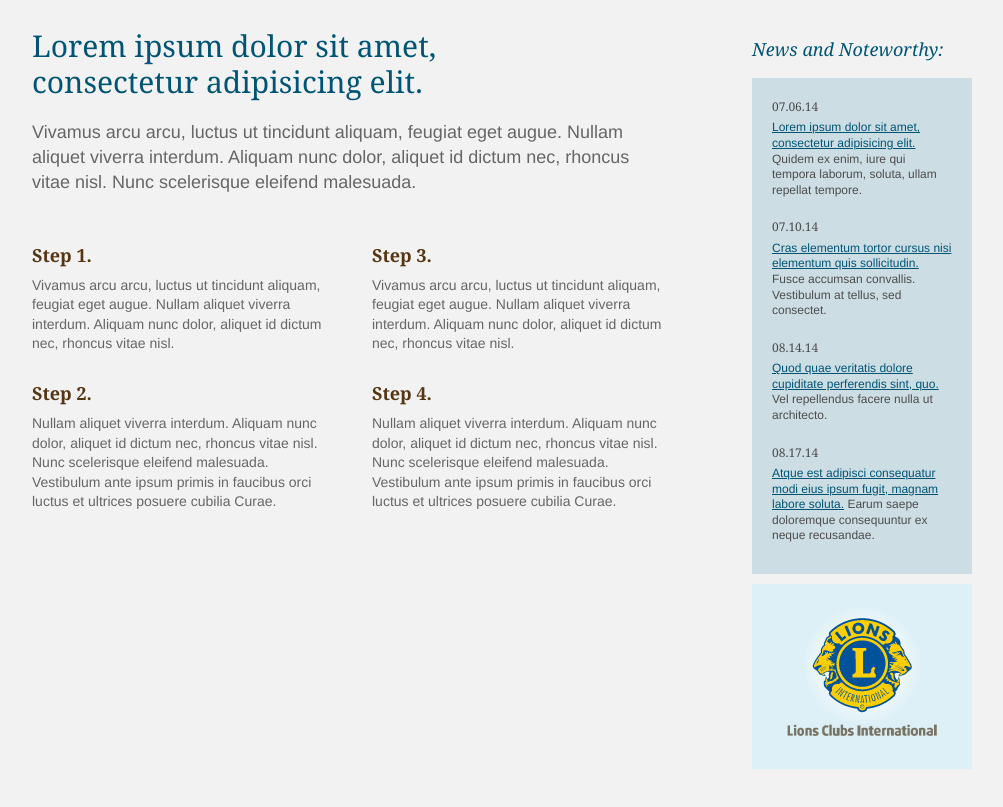
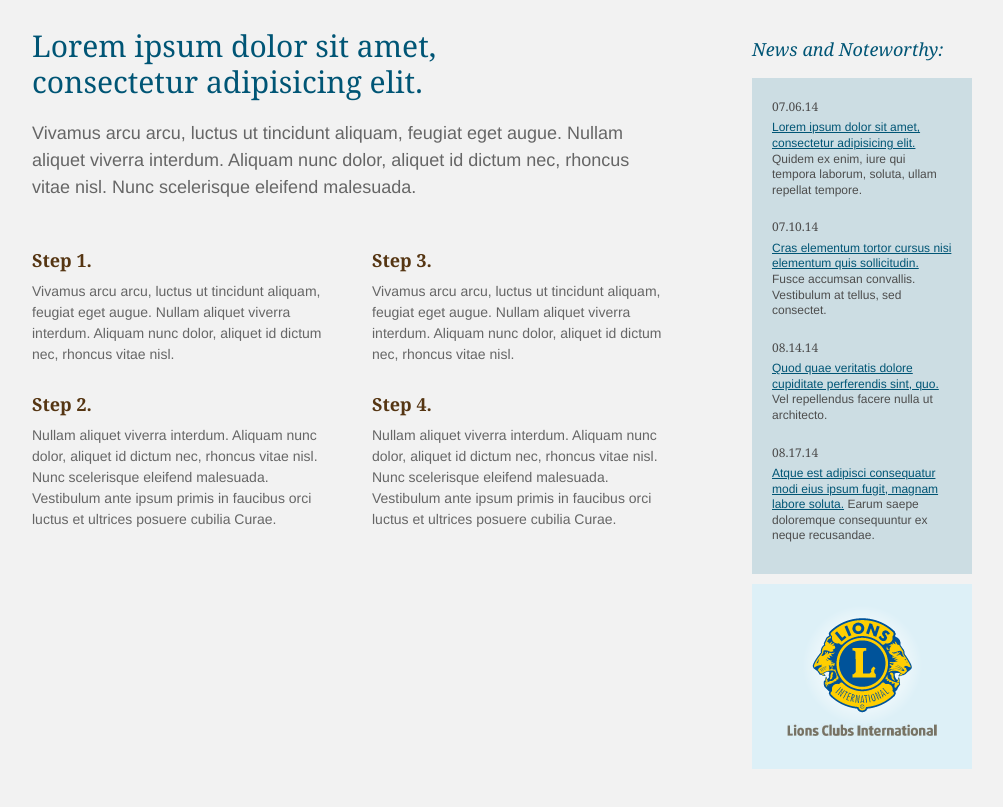
Before and after one commit to jslee85/thinkful_small_business_webpage, a plain HTML site: page index.html in a window 1280 px wide. Shown: the part 1320-2127 px from the top of the page, without its empty margins (138-1141 px from the left). Drawn offline with Linux system fonts and the light colour scheme.

Commit message:
adjust line height

```diff
--- a/style.css
+++ b/style.css
@@ -192,7 +192,7 @@ table {
 	color: #666666;
 	font-family: Helvetica, Arial, sans-serif;
 	font-size: 18px;
-	line-height: 140%;
+	line-height: 150%;
 }
 
 .donatesteps {
@@ -207,7 +207,7 @@ table {
 .stepscopy {
 	margin-bottom: 30px;
 	font-size: 14px;
-	line-height: 140%;
+	line-height: 150%;
 	font-family: Helvetica, Arial, sans-serif;
 	color: #666666;
 }
```
